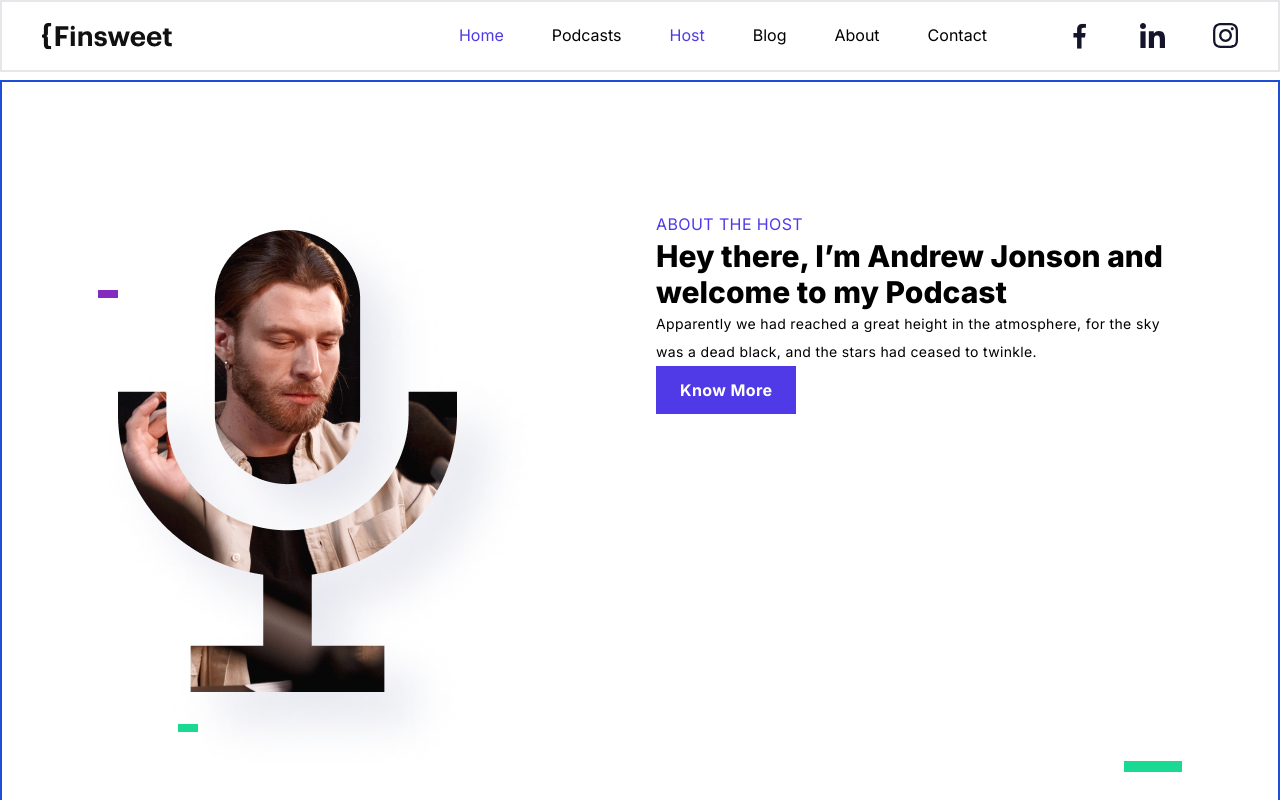
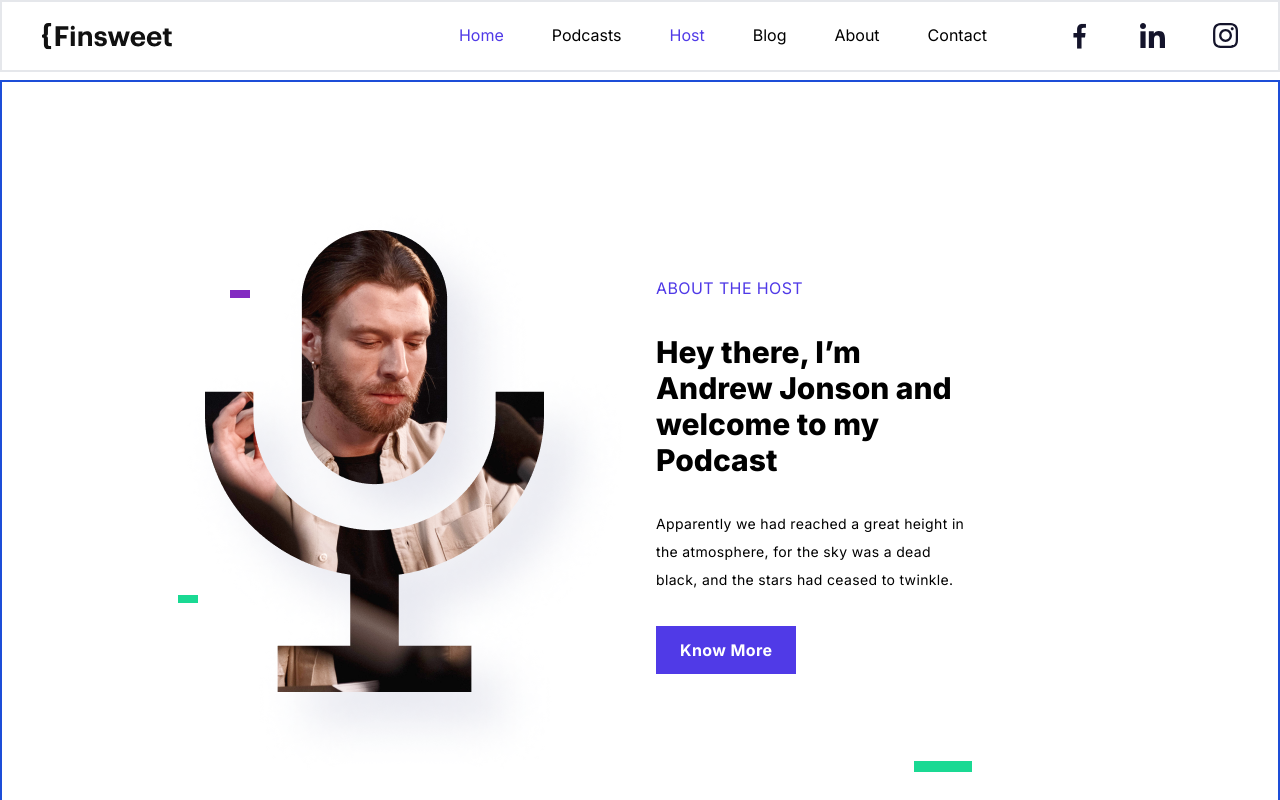
Before and after one commit to Gahramanoval301/finsweet-podcast-community, a Next.js app: page /host in a window 1280 px wide. Shown: the top 800 px of the page. Built offline with nearby package versions, Linux system fonts and the light colour scheme.

Commit message:
Redesigning of Header section of Host page

```diff
--- a/src/components/Host/Header/index.tsx
+++ b/src/components/Host/Header/index.tsx
@@ -2,14 +2,14 @@ import React from 'react'
 
 export default function HeaderHost() {
     return (
-        <section className=' lg:py-32 sm:py-16 md:px-10 py-10 px-4 lg:px-20 gap-8 grid grid-cols-1 sm:grid-cols-2 '>
-            <div className='relative'>
-                <img src="/Host/Image.png" alt="man within microphone logo" />
-                <img className='absolute bottom-10 left-20' src="/greenbLine.svg" alt="small bold green line" />
-                <img className='absolute top-20 left-0' src="/purplebLine.svg" alt="small bold purple line" />
+        <section className=' lg:py-32 sm:py-16 md:px-10 py-10 px-4 lg:px-20 gap-8 grid-box '>
+            <div className='relative flex justify-center sm:justify-end'>
+                <img className='' src="/Host/Image.png" alt="man within microphone logo" />
+                <img className='absolute bottom-10 lg:bottom-[30%] left-5 lg:left-20' src="/greenbLine.svg" alt="small bold green line" />
+                <img className='absolute top-20 left-[10%] lg:left-[25%]' src="/purplebLine.svg" alt="small bold purple line" />
             </div>
-            <div className='relative'>
-                <span className='uppercase text-primary tracking-wide antialiased leading-7'>About the host</span>
+            <div className='host-content-box md:gap-8 justify-start items-start md:py-16 lg:4/5 xl:w-3/5'>
+                <span className='uppercase text-primary tracking-wide antialiased leading-7 hover:text-secondary-basic transition duration-300'>About the host</span>
                 <h2 className='head-text'>
                     Hey there, I’m Andrew Jonson and welcome to my Podcast
                 </h2>
```
